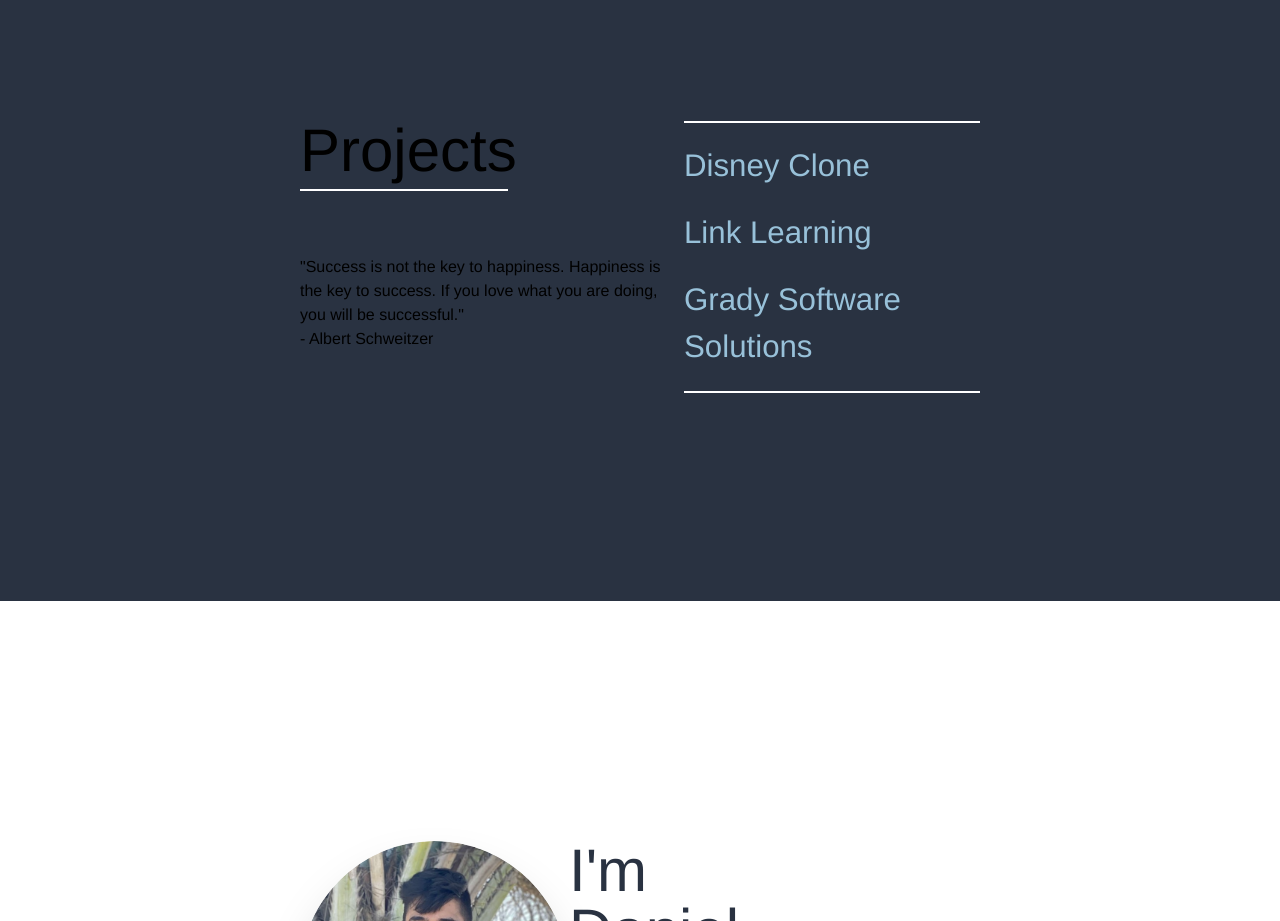
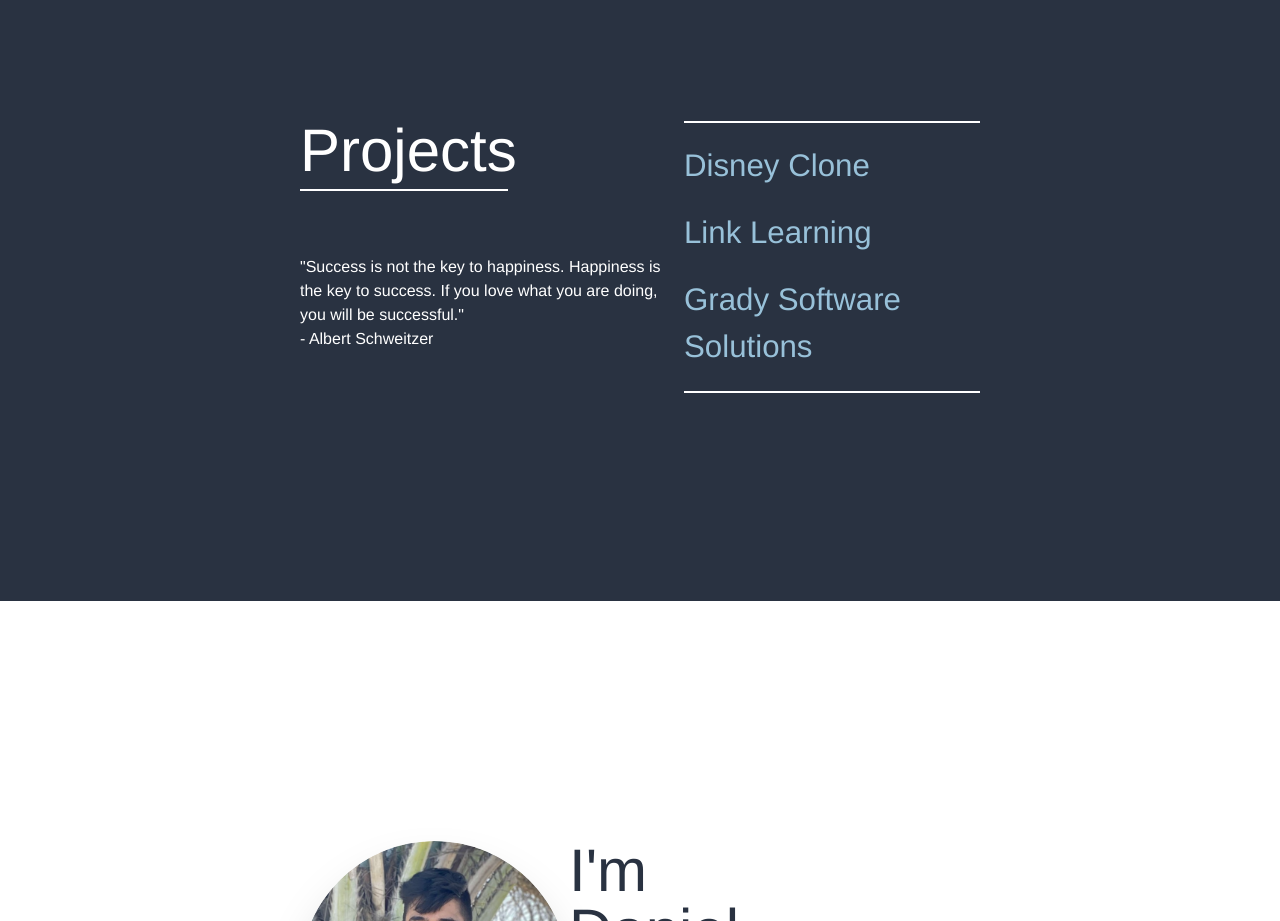
Before and after one commit to MusicalSurfer/personal-website, a Next.js app: page / in a window 1280 px wide. Shown: the part 1120-2041 px from the top of the page. Built offline with nearby package versions, Linux system fonts and the light colour scheme.

Commit message:
Verify text color in projects

```diff
--- a/app/components/Projects.jsx
+++ b/app/components/Projects.jsx
@@ -1,6 +1,6 @@
 const Projects = () => {
   return (
-    <div className="projects-sub-container mt-80 flex flex-row justify-between">
+    <div className="projects-sub-container mt-80 flex flex-row justify-between text-white">
       <div className="project-title">
         <div data-aos="fade-in" className="border-line pb-2 border-b-2 border-white w-52">
           <h1 data-aos="fade-right" className="text-left text-6xl">Projects</h1>
```
